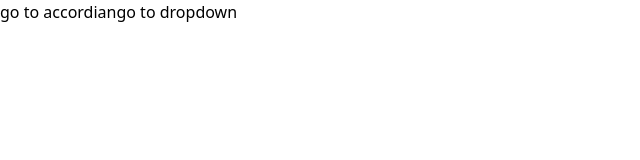
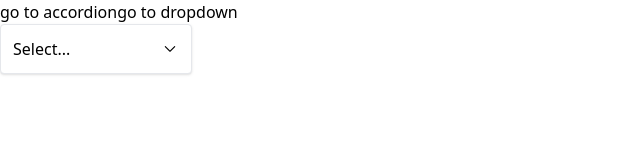
Before and after one commit to TruSigns/react_reux_comps, a React (Create React App) app: page /dropdown in a window 1280 px wide. Shown: the top 160 px of the page, without its empty margins (0-640 px from the left). Built offline with nearby package versions, Linux system fonts and the light colour scheme.

Commit message:
fix the error with dropdown component, and added route to app.js

```diff
--- a/src/App.js
+++ b/src/App.js
@@ -1,13 +1,26 @@
 import Link from "./components/Link";
+import Route from "./components/Route";
+import AccordionPage from "./pages/AccordionPage";
+import DropdownPage from "./pages/DropdownPage";
+
 
 function App() {
-    return(
-        <div>
-        <Link to= "/accordian" >go to accordian</Link>
-        <Link to = "/dropdown">go to dropdown</Link>
-        </div>
-    )
+  return (
+    <div>
+      <Link to="/accordion">go to accordion</Link>
+      <Link to="/dropdown">go to dropdown</Link>
 
+      <div>
+        <Route path="/accordion">
+          <AccordionPage />
+        </Route>
+
+        <Route path="/dropdown">
+          <DropdownPage />
+        </Route>
+      </div>
+    </div>
+  );
 }
 
 export default App;
--- a/src/components/Dropdown.js
+++ b/src/components/Dropdown.js
@@ -1,26 +1,21 @@
-import React from "react";
-import { useState, useEffect, useRef } from "react";
+import React, { useState, useEffect, useRef } from "react";
 import { GoChevronDown } from "react-icons/go";
 import Panel from "./Panel";
+
 function Dropdown({ options, value, onChange }) {
   const [open, setOpen] = useState(false);
-  const divEl = useRef()
-
-  // creating a useEffect for event listeing to the dropdown click
+  const divEl = useRef(null); // Ensure initial value is `null`
 
   useEffect(() => {
     const handler = (e) => {
-      //listening to the event target
-      if(!divEl.current.contains(e.target)){
-       setOpen(false)
+      if (divEl.current && !divEl.current.contains(e.target)) {
+        setOpen(false);
       }
     };
-    //need to add the document event listener with three arguments
+
     document.addEventListener("click", handler, true);
 
-    //cleanup
     return () => {
-      // removing the event lister that required two argument.
       document.removeEventListener("click", handler);
     };
   }, []);
@@ -29,38 +24,28 @@ function Dropdown({ options, value, onChange }) {
     setOpen(!open);
   };
 
-  const handleClickOptions = (options) => {
-    // close down dropbown
+  const handleClickOption = (option) => {
     setOpen(false);
-    onChange(options);
+    onChange(option);
   };
 
-  const renderOptions = options.map((options) => {
-    return (
-      <div
-        className="hover:bg-sky-100 rounded cursor-pointer p-1"
-        onClick={() => handleClickOptions(options)}
-        key={options.value}
-      >
-        {options.label}
-      </div>
-    );
-  });
-
-  // comment out code since I'm going to make a cleaner one
-  // let content = 'select...'
-  // if(select){
-  //   content = content.label
-  // }
+  const renderOptions = options.map((option) => (
+    <div
+      className="hover:bg-sky-100 rounded cursor-pointer p-1"
+      onClick={() => handleClickOption(option)}
+      key={option.value}
+    >
+      {option.label}
+    </div>
+  ));
 
   return (
     <div ref={divEl} className="w-48 relative">
-      {/* updated the let content inside here */}
       <Panel
-        className="flex justify-between items-center cursor-pointer "
+        className="flex justify-between items-center cursor-pointer"
         onClick={handleClick}
       >
-        {value?.label || "select..."}
+        {value?.label || "Select..."}
         <GoChevronDown className="text-lg" />
       </Panel>
       {open && <Panel className="absolute top-full">{renderOptions}</Panel>}
--- a/src/components/Panel.js
+++ b/src/components/Panel.js
@@ -1,18 +1,17 @@
-import React from 'react'
-import classNames from 'classnames'
+import React from 'react';
+import classNames from 'classnames';
 
-function Panel({children, className, ...rest}) {
-
-    const finalClassName = classNames(
-        'border rounded p-3 shadow bg-white w-full',
-        className
-    )
+function Panel({ children, className, onClick, ...rest }) {
+  const finalClassName = classNames(
+    'border rounded p-3 shadow bg-white w-full',
+    className
+  );
 
   return (
-    <div {...rest} className={finalClassName}>
+    <div className={finalClassName} onClick={onClick} {...rest}>
       {children}
     </div>
-  )
+  );
 }
 
-export default Panel
+export default Panel;
--- /dev/null
+++ b/src/components/Route.js
@@ -0,0 +1,16 @@
+import { useContext } from "react";
+import NaviContext from "../context/navigation";
+
+function Route({ path, children }) {
+  // Retrieve the current path from the NaviContext
+  const { currentPath } = useContext(NaviContext);
+
+  // Check if the given path matches the current path
+  if (path === currentPath) {
+    return children; // Render the children if the paths match
+  }
+
+  return null; // Return null if the paths don't match
+}
+
+export default Route;
--- a/src/pages/DropdownPage.js
+++ b/src/pages/DropdownPage.js
@@ -1,9 +1,8 @@
 import React, { useState } from "react";
-import "./index.css";
 import Dropdown from "../components/Dropdown";
 
 
-function DrowdownPage() {
+function DropdownPage() {
   //creating useState for selecting labels / seting label to null so nothing isn't selected
   const [select, setSelect] = useState(null);
 
@@ -27,4 +26,4 @@ function DrowdownPage() {
   );
 }
 
-export default DrowdownPage;
+export default DropdownPage;
```
